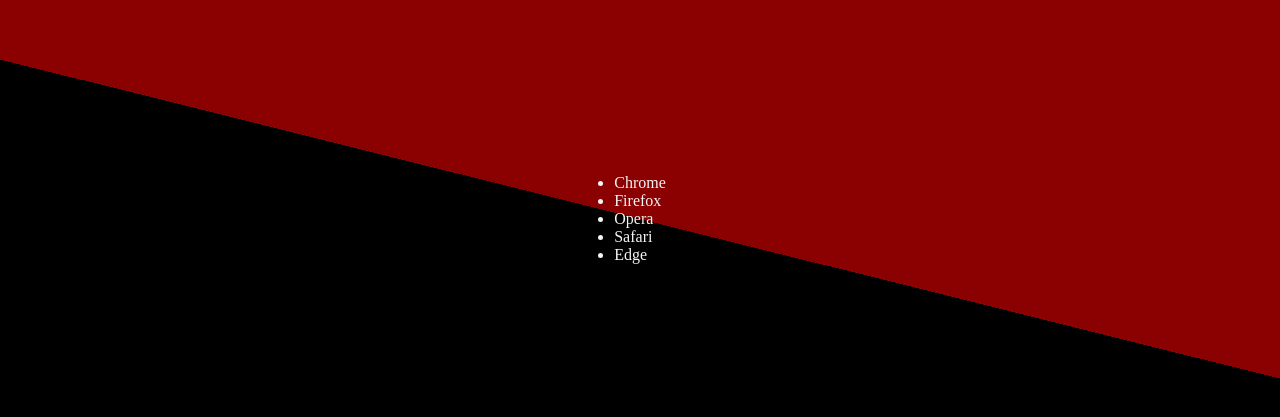
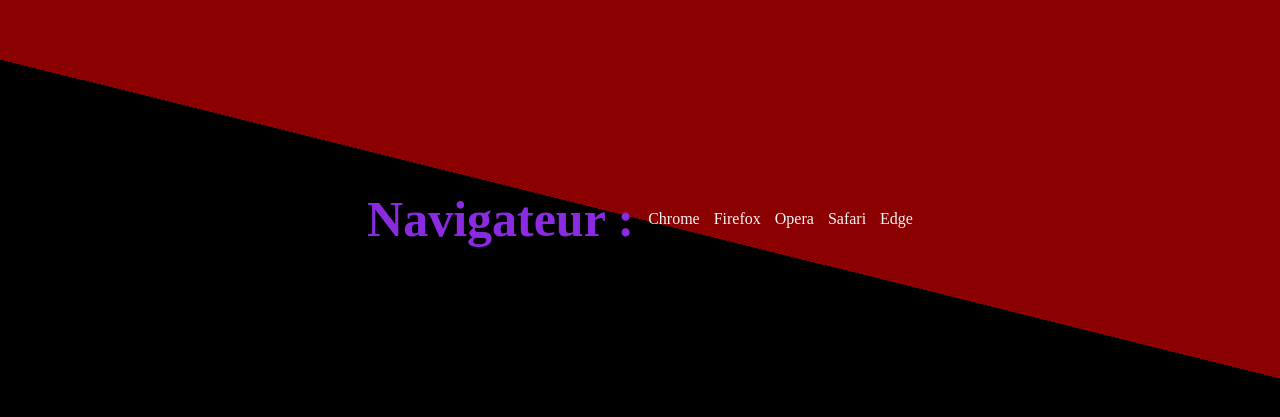
Before and after one commit to CodexMathematica/BrowserDetectorHTMLCSSJS, a plain HTML site: page index.html in a window 1280 px wide. Shown: the part 181-598 px from the top of the page. Drawn offline with Linux system fonts and the light colour scheme.

Commit message:
style enhancement

```diff
--- a/index.html
+++ b/index.html
@@ -20,11 +20,38 @@
             min-height: 100vh;
             background: linear-gradient(14deg, black 50%, darkred 50%);
         }
+
+        .container {
+            display: flex;
+            align-items: center;
+            justify-content: center;
+        }
+        .container h1 {
+            color: blueviolet;
+            font-size: 50px;
+        }
+
+        ul {
+            display: flex;
+            align-items: center;
+            justify-content: center;
+        }
+
+        ul li {
+            list-style: none;
+            margin-left: 14px;
+        }
+
+        .isSelected {
+            color : turquoise;
+            text-shadow: 3px 3px 10px whitesmoke;
+            font-size: 20px;
+        }
     </style>
 </head>
 <body>
-
     <main class="container">
+        <h1>Navigateur :</h1>
         <ul>
             <li class="chrome">Chrome</li>
             <li class="firefox">Firefox</li>
@@ -33,6 +60,5 @@
             <li class="edge">Edge</li>
         </ul>
     </main>
-
 </body>
 </html>
```
